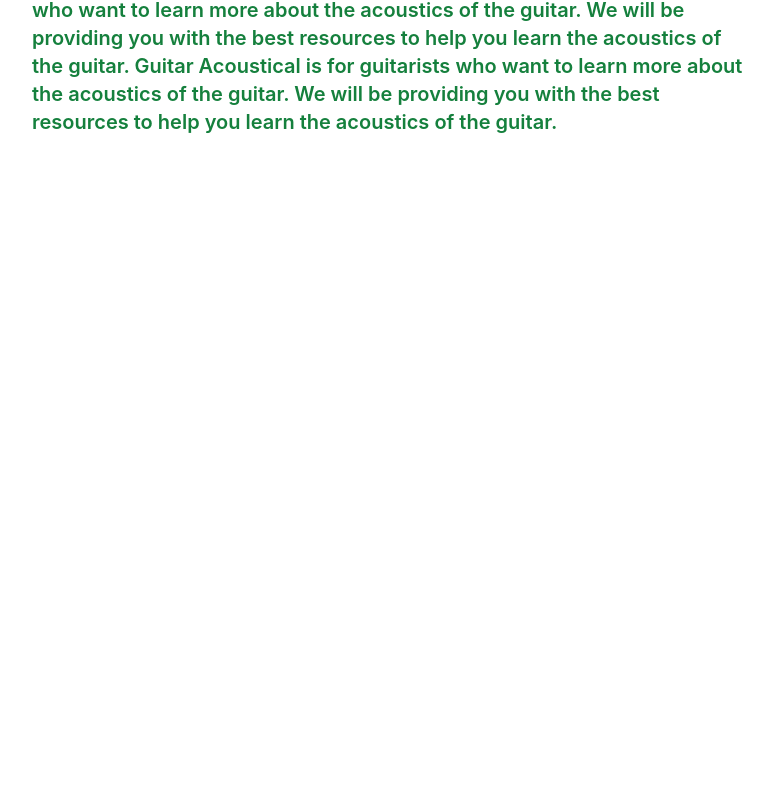
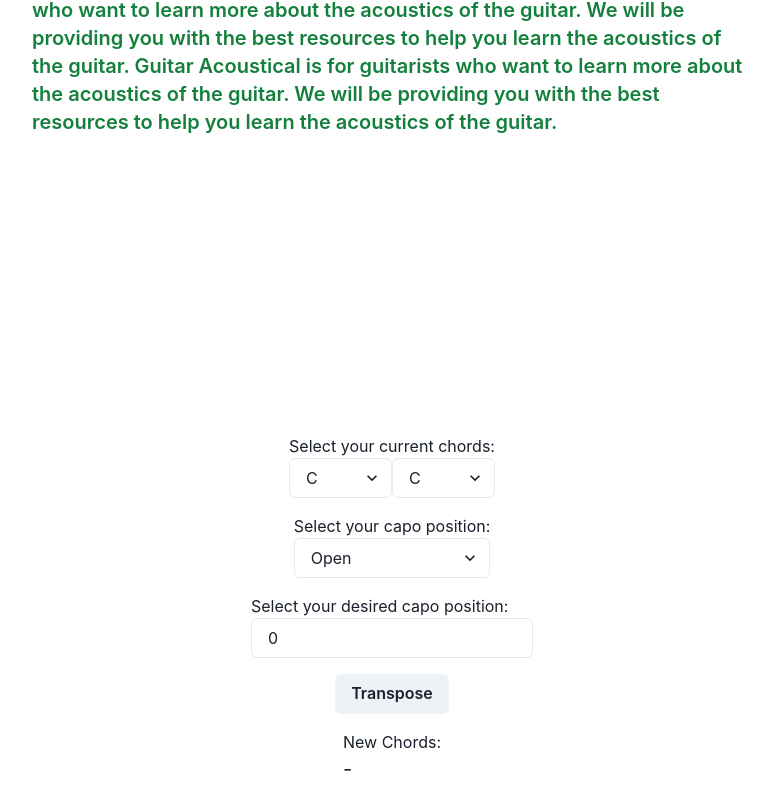
Before and after one commit to alwaz-shahid/guitarapp, a Next.js app: page / in a window 1280 px wide. Shown: the part 1226-2036 px from the top of the page, without its empty margins (248-1021 px from the left). Before the commit the page ends 1600 px from the top, so only its background shows below. Built offline with nearby package versions, Linux system fonts and the light colour scheme; a web font is replaced by a local one.

Commit message:
beta transposer

```diff
--- /dev/null
+++ b/components/guitar/ChordTransposer.jsx
@@ -0,0 +1,141 @@
+import React, { useState } from 'react'
+import { Flex, Box, Select, Text, Button, Input } from '@chakra-ui/react'
+
+const chordOptions = [
+  { value: 'C', label: 'C' },
+  { value: 'D', label: 'D' },
+  { value: 'E', label: 'E' },
+  { value: 'F', label: 'F' },
+  { value: 'G', label: 'G' },
+  { value: 'A', label: 'A' },
+  { value: 'B', label: 'B' },
+]
+
+const capoOptions = [
+  { value: '0', label: 'Open' },
+  { value: '1', label: '1st Fret' },
+  { value: '2', label: '2nd Fret' },
+  { value: '3', label: '3rd Fret' },
+  { value: '4', label: '4th Fret' },
+  { value: '5', label: '5th Fret' },
+  { value: '6', label: '6th Fret' },
+  { value: '7', label: '7th Fret' },
+  { value: '8', label: '8th Fret' },
+  { value: '9', label: '9th Fret' },
+  { value: '10', label: '10th Fret' },
+]
+
+const ChordTransposer = () => {
+  const [currentChord1, setCurrentChord1] = useState(chordOptions[0])
+  const [currentChord2, setCurrentChord2] = useState(chordOptions[0])
+  const [capoPosition, setCapoPosition] = useState(capoOptions[0])
+  const [desiredCapoPosition, setDesiredCapoPosition] = useState(capoOptions[0])
+  const [newChord1, setNewChord1] = useState('')
+  const [newChord2, setNewChord2] = useState('')
+
+  const handleChordChange = (e, index) => {
+    if (index === 1) {
+      setCurrentChord1(e.target.value)
+    } else if (index === 2) {
+      setCurrentChord2(e.target.value)
+    }
+  }
+
+  const handleCapoChange = (e, isDesired) => {
+    if (isDesired) {
+      setDesiredCapoPosition(e.target.value)
+    } else {
+      setCapoPosition(e.target.value)
+    }
+  }
+
+  const handleTranspose = () => {
+    const currentChords = [currentChord1.value, currentChord2.value]
+    const currentCapoPosition = parseInt(capoPosition.value)
+    const desiredCapoPositionValue = parseInt(desiredCapoPosition.value)
+    const transposeValue = desiredCapoPositionValue - currentCapoPosition
+
+    const newChords = currentChords.map((chord) => {
+      const index =
+        (chordOptions.findIndex((option) => option.value === chord) +
+          transposeValue) %
+        chordOptions.length
+      return chordOptions[(index + chordOptions.length) % chordOptions.length]
+        .value
+    })
+
+    setNewChord1(newChords[0])
+    setNewChord2(newChords[1])
+  }
+
+  return (
+    <Flex
+      flexDirection="column"
+      alignItems="center"
+      justifyContent="center"
+      padding={10}
+    >
+      <Box marginBottom={4}>
+        <Text>Select your current chords:</Text>
+        <Flex>
+          <Select
+            value={currentChord1}
+            onChange={(e) => handleChordChange(e, 1)}
+          >
+            {chordOptions.map((option) => (
+              <option key={option.value} value={option}>
+                {option.label}
+              </option>
+            ))}
+          </Select>
+          <Select
+            value={currentChord2}
+            onChange={(e) => handleChordChange(e, 2)}
+          >
+            {chordOptions.map((option) => (
+              <option key={option.value} value={option}>
+                {option.label}
+              </option>
+            ))}
+          </Select>
+        </Flex>
+      </Box>
+
+      <Box marginBottom={4}>
+        <Text>Select your capo position:</Text>
+        <Select
+          value={capoPosition}
+          onChange={(e) => handleCapoChange(e, false)}
+        >
+          {capoOptions.map((option) => (
+            <option key={option.value} value={option}>
+              {option.label}
+            </option>
+          ))}
+        </Select>
+      </Box>
+
+      <Box marginBottom={4}>
+        <Text>Select your desired capo position:</Text>
+        <Input
+          type="number"
+          value={desiredCapoPosition.value}
+          onChange={(e) => handleCapoChange(e, true)}
+        />
+      </Box>
+
+      <Box marginBottom={4}>
+        <Button onClick={handleTranspose}>Transpose</Button>
+      </Box>
+
+      <Box>
+        <Text>New Chords:</Text>
+        <Text fontSize="xl">
+          {newChord1} - {newChord2}
+        </Text>
+      </Box>
+    </Flex>
+  )
+}
+
+export default ChordTransposer
--- a/pages/index.js
+++ b/pages/index.js
@@ -9,6 +9,7 @@
 import nextSeoConfig from '../next-seo.config'
 import Test from '../components/Test'
 import { stringToArray } from '../utils/helpers'
+import ChordTransposer from '../components/guitar/ChordTransposer'
 
 export default function Home() {
   // const [data, setData] = useState();
@@ -21,28 +22,15 @@
     // alert(arrStr)
   }, [])
   return (
-    <div className="min-h-full min-w-full  ">
-      {/* {     <NextSeo
-        config={{
-          title: "Guitar Acoustical",
-          description: "Guitar Acoustical - Alwaz Shahid",
-        }}
-      /> */}
-
+    <div className="min-h-full min-w-full  relative">
+      <p className="absolute z-20 px-4 py-1 rounded-md shadow-lg top-4 left-4 bg-yellow-500 font-bold ">
+        Beta
+      </p>
       <main className="hero-container bg-primary txtMain">
-        {/* <div className="md:w-1/3 w-1/2 md:p-3">
-           <Image
-            alt="Guitar Acoustical"
-            src={`/svgs/g (1).svg`}
-            className="cursor-pointer hover:opacity-80 opacity-70 animate-giggle min-h-full mi-w-full object-center"
-            height={700}
-            width={700}
-          /> *
-        </div> */}
         <Pattern />
         <section className="md:h-72 h-56 w-full">
           <PageTitle />
-          <p className="min-w-full text-xl text-center">
+          <p className="min-w-full text-2xl font-pac text-center">
             {' '}
             Where Learning the Guitar Feels Like Music to Your Ears
           </p>
@@ -52,6 +40,12 @@
       <About />
 
       {/* <Button onClick={getData}>Get</Button> */}
+      <section
+        className="p-5 minhs
+      "
+      >
+        <ChordTransposer />
+      </section>
     </div>
   )
 }
@@ -77,24 +71,6 @@
       opacity: 1,
     },
   }
-  const ta = [
-    'G',
-    'u',
-    'i',
-    't',
-    'a',
-    'r',
-    ' A',
-    'c',
-    'o',
-    'u',
-    's',
-    't',
-    'i',
-    'c',
-    'a',
-    'l',
-  ]
   return (
     <motion.h1
       variants={container}
@@ -112,16 +88,6 @@
           {ch}
         </motion.span>
       ))}
-      {/* {ta.map((ch, i) => (
-        <motion.span
-          className="headingChar  text-green-800"
-          // className="headingChar  txtMainC"
-          key={i + ch}
-          variants={item}
-        >
-          {ch}
-        </motion.span>
-      ))} */}
     </motion.h1>
   )
 }
@@ -193,27 +159,3 @@
     </div>
   </>
 )
-
-// const tagline = "G u i t a r A c o u s t i c a l";
-// const arrStr = tagline.split(" ");
-
-{
-  /* <div className="bg-purple-500 p-20">
-{" "}
-<motion.ul
-  className="bg-purple-500 p-10"
-  variants={container}
-  initial="hidden"
-  animate="visible"
->
-  {[0, 1, 2, 3].map((index) => (
-    <motion.li
-      key={index}
-      className="w-10 h-10 bg-black m-2"
-      variants={item}
-    />
-  ))}
-</motion.ul>
-
-</div> */
-}
```
